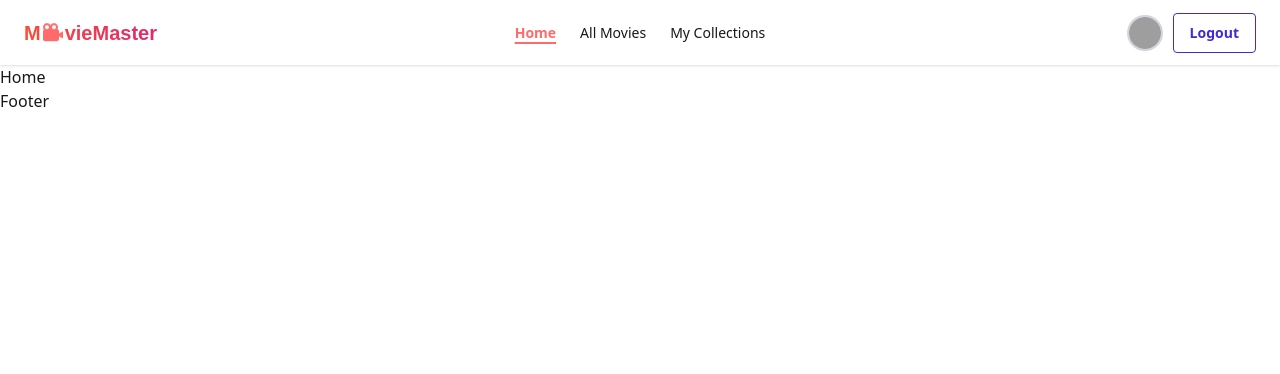
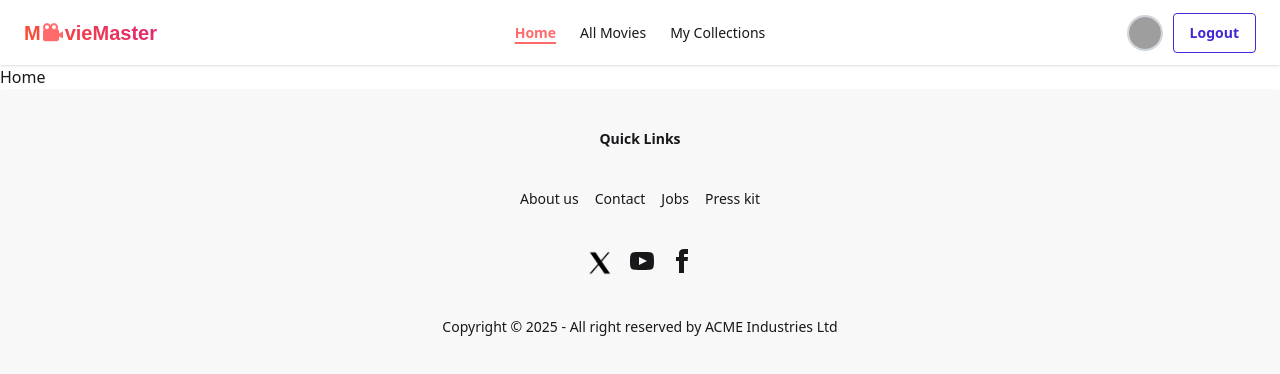
Before and after one commit to Jobayer561/MovieMaster-Client, a React (Vite) app: page / in a window 1280 px wide. Shown: the top 374 px of the page. Built offline with nearby package versions, Linux system fonts and the light colour scheme; grey boxes are pictures that could not be loaded; a web font is replaced by a local one.

Commit message:
footer added

```diff
--- a/src/Components/Footer.jsx
+++ b/src/Components/Footer.jsx
@@ -1,9 +1,52 @@
-import React from 'react'
-
+import React from "react";
+import twitter from "../assets/twitter.png";
 const Footer = () => {
   return (
-    <div>Footer</div>
-  )
-}
+    <div>
+      <footer className="footer footer-horizontal footer-center bg-base-200 text-base-content rounded p-10">
+        <h1 className="font-semibold">Quick Links</h1>
+        <nav className="grid grid-flow-col gap-4">
+          <a className="link link-hover">About us</a>
+          <a className="link link-hover">Contact</a>
+          <a className="link link-hover">Jobs</a>
+          <a className="link link-hover">Press kit</a>
+        </nav>
+        <nav>
+          <div className="grid grid-flow-col gap-4">
+            <img className="w-7 h-7" src={twitter} alt="" />
+            <a>
+              <svg
+                xmlns="http://www.w3.org/2000/svg"
+                width="24"
+                height="24"
+                viewBox="0 0 24 24"
+                className="fill-current"
+              >
+                <path d="M19.615 3.184c-3.604-.246-11.631-.245-15.23 0-3.897.266-4.356 2.62-4.385 8.816.029 6.185.484 8.549 4.385 8.816 3.6.245 11.626.246 15.23 0 3.897-.266 4.356-2.62 4.385-8.816-.029-6.185-.484-8.549-4.385-8.816zm-10.615 12.816v-8l8 3.993-8 4.007z"></path>
+              </svg>
+            </a>
+            <a>
+              <svg
+                xmlns="http://www.w3.org/2000/svg"
+                width="24"
+                height="24"
+                viewBox="0 0 24 24"
+                className="fill-current"
+              >
+                <path d="M9 8h-3v4h3v12h5v-12h3.642l.358-4h-4v-1.667c0-.955.192-1.333 1.115-1.333h2.885v-5h-3.808c-3.596 0-5.192 1.583-5.192 4.615v3.385z"></path>
+              </svg>
+            </a>
+          </div>
+        </nav>
+        <aside>
+          <p>
+            Copyright © {new Date().getFullYear()} - All right reserved by ACME
+            Industries Ltd
+          </p>
+        </aside>
+      </footer>
+    </div>
+  );
+};
 
-export default Footer
+export default Footer;
--- a/src/index.css
+++ b/src/index.css
@@ -4,14 +4,12 @@
 @plugin "daisyui" {
   themes: light --default, dark --prefersdark;
 }
-
 .logo {
   font-family: "Momo Trust Display", sans-serif;
   cursor: pointer;
   display: inline-flex;
   align-items: center;
   background: linear-gradient(45deg, #ff512f, #dd2476);
-
   -webkit-background-clip: text;
   -webkit-text-fill-color: transparent;
 }
```
Also changed, not shown: src/assets/twitter.png (added).
